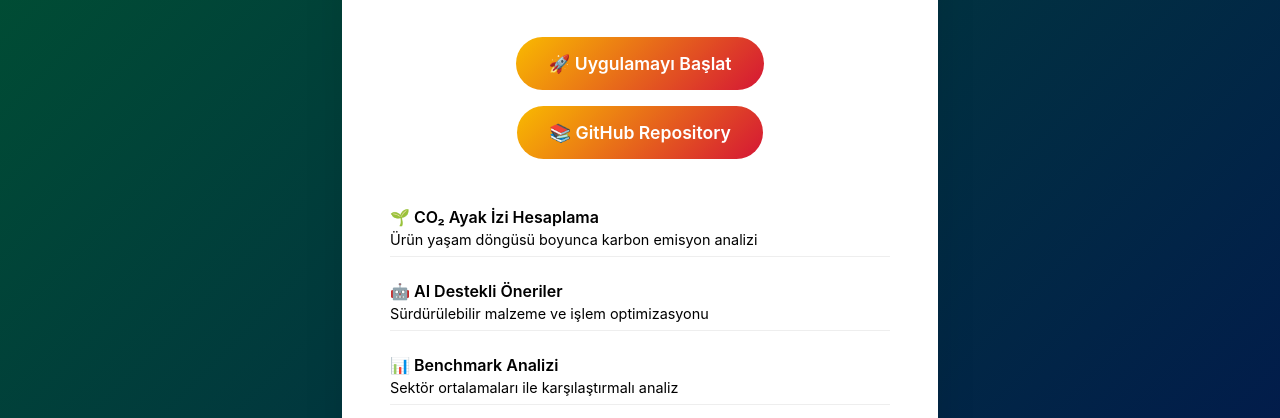
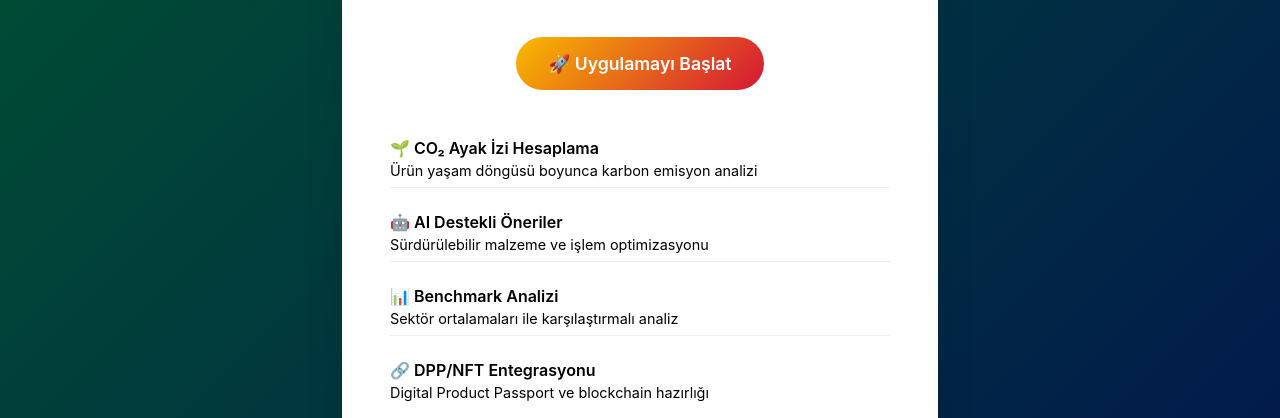
Before and after one commit to cemonat67/zero-design, a plain HTML site: page index.html in a window 1280 px wide. Shown: the part 318-736 px from the top of the page. Drawn offline with Linux system fonts and the light colour scheme.

Commit message:
Remove GitHub Repository button from landing page

```diff
--- a/index.html
+++ b/index.html
@@ -103,7 +103,6 @@
         <p>Tekstil ve moda endüstrisinde sürdürülebilirlik ve şeffaflığı artırmak için geliştirilmiş kapsamlı dijital platform</p>
 
         <a href="http://localhost:5000" class="btn" target="_blank">🚀 Uygulamayı Başlat</a>
-        <a href="https://github.com/cemonat67/zero-design" class="btn" target="_blank">📚 GitHub Repository</a>
 
         <div class="features">
             <div class="feature">
```
